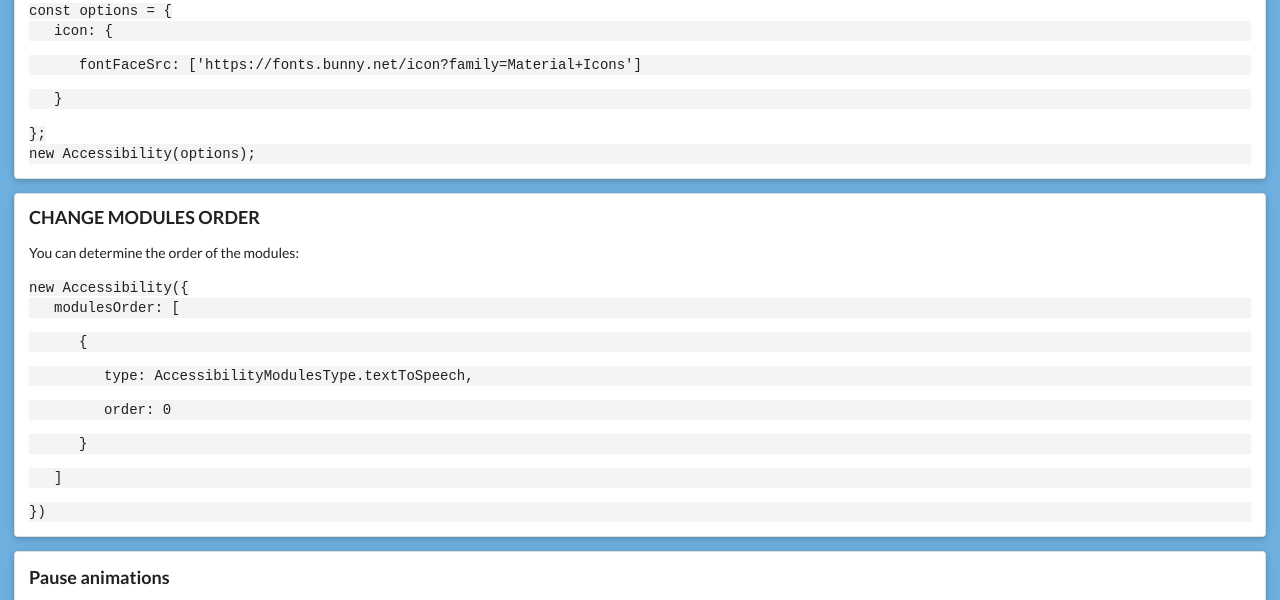
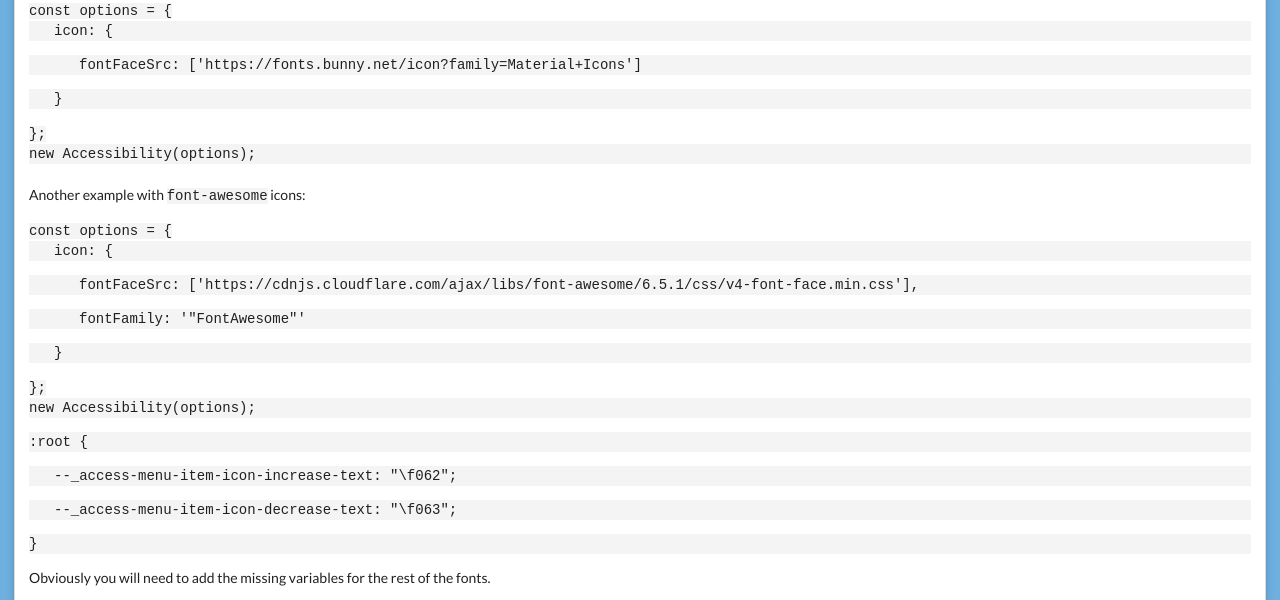
Before and after one commit to ranbuch/accessibility, a website built with webpack: page site/index.html in a window 1280 px wide. Shown: the part 8001-8601 px from the top of the page. Built offline with nearby package versions, Linux system fonts and the light colour scheme; grey boxes are pictures that could not be loaded.

Commit message:
master - add example for font replacement

```diff
--- a/site/index.html
+++ b/site/index.html
@@ -839,6 +839,44 @@
                     new Accessibility(options);
                     </p>
                 </code>
+                <br>
+                <p>
+                    Another example with <code>font-awesome</code> icons:
+                </p>
+                <code>
+                    const options = {
+                    <p class="b-space-1">
+                        icon: {
+                    </p>
+                    <p class="b-space-2">
+                        fontFaceSrc: ['https://cdnjs.cloudflare.com/ajax/libs/font-awesome/6.5.1/css/v4-font-face.min.css'],
+                    </p>
+                    <p class="b-space-2">
+                        fontFamily: '"FontAwesome"'
+                    </p>
+                    <p class="b-space-1">
+                        }
+                    </p>
+                    };
+                    <p>
+                    new Accessibility(options);
+                    </p>
+                    <p>
+                        :root {
+                        <p class="b-space-1">
+                            --_access-menu-item-icon-increase-text: "\f062";
+                        </p>
+                        <p class="b-space-1">
+                            --_access-menu-item-icon-decrease-text: "\f063";
+                        </p>
+                        <p>
+                        }
+                        </p>
+                    </p>
+                </code>
+                <p>
+                    Obviously you will need to add the missing variables for the rest of the fonts.
+                </p>
             </div>
 
             <div class="ui raised segment" id="module-order">
```
